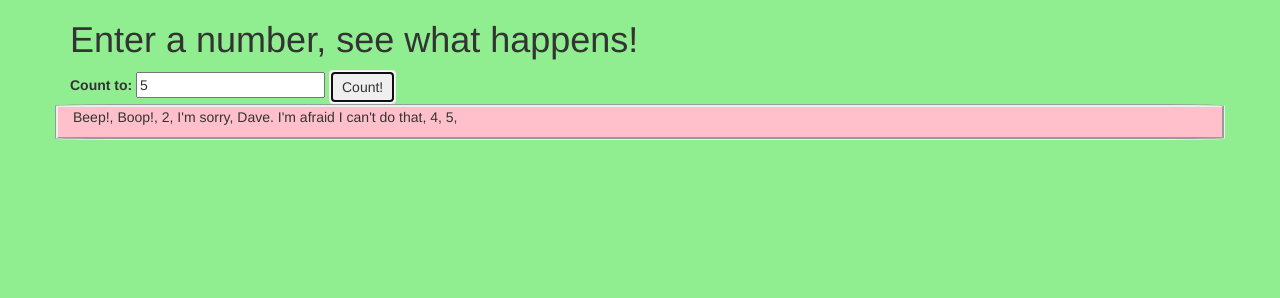
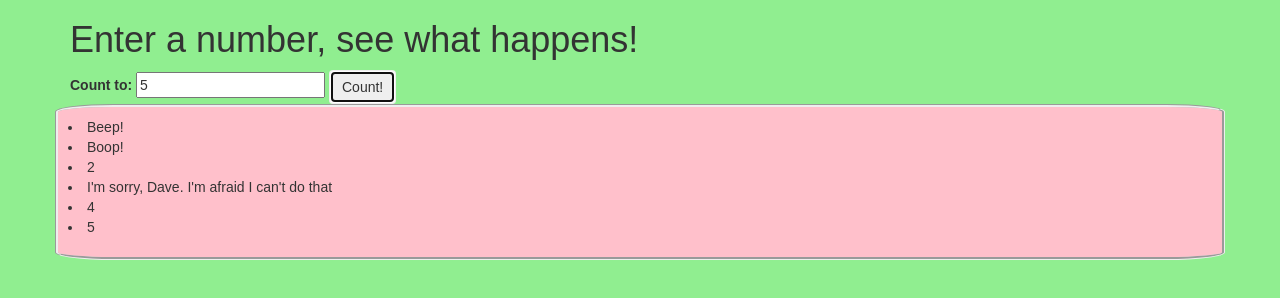
Before and after one commit to pinkjacket/beepboop, a plain HTML site: page index.html in a window 1280 px wide. Both pictures are taken after typing "5" into the empty fields and a click on the button "Count!". Drawn offline with Linux system fonts and the light colour scheme.

Commit message:
minor updates for resubmit

```diff
--- a/css/styles.css
+++ b/css/styles.css
@@ -1,9 +1,11 @@
 body {
   background-color: lightgreen;
+  font-family: arial;
 }
 #readout {
   display:none;
   border-style: groove;
   border-radius: 5%;
   background-color: pink;
+  padding: 10px;
 }
--- a/js/scripts.js
+++ b/js/scripts.js
@@ -49,7 +49,7 @@ $(document).ready(function() {
         $("#results").empty();
         $("#readout").show();
         userOutputs.forEach(function(userOutput) {
-        $("#results").append(userOutput + ", ");
+        $("#results").append("<li>" + userOutput + "</li>");
       });
   });
 });
```
Also changed, not shown: 1 other file.
